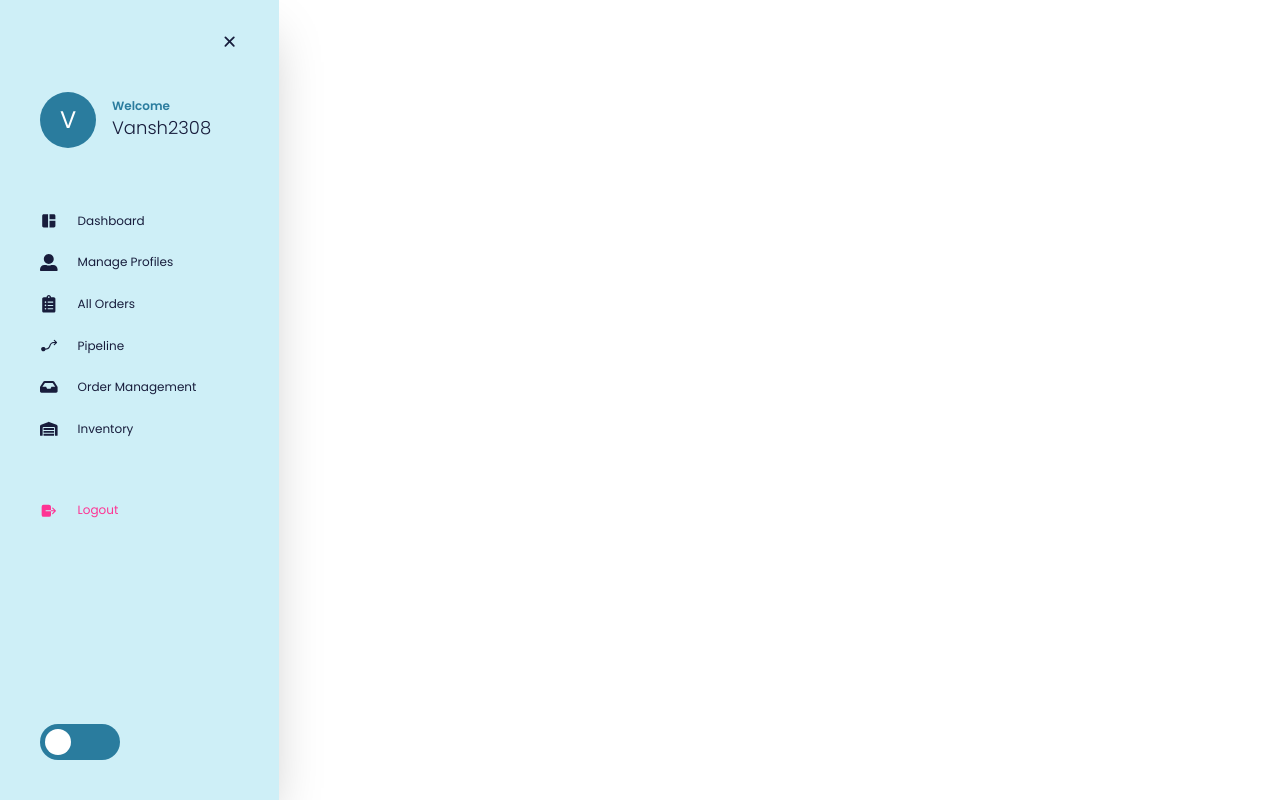
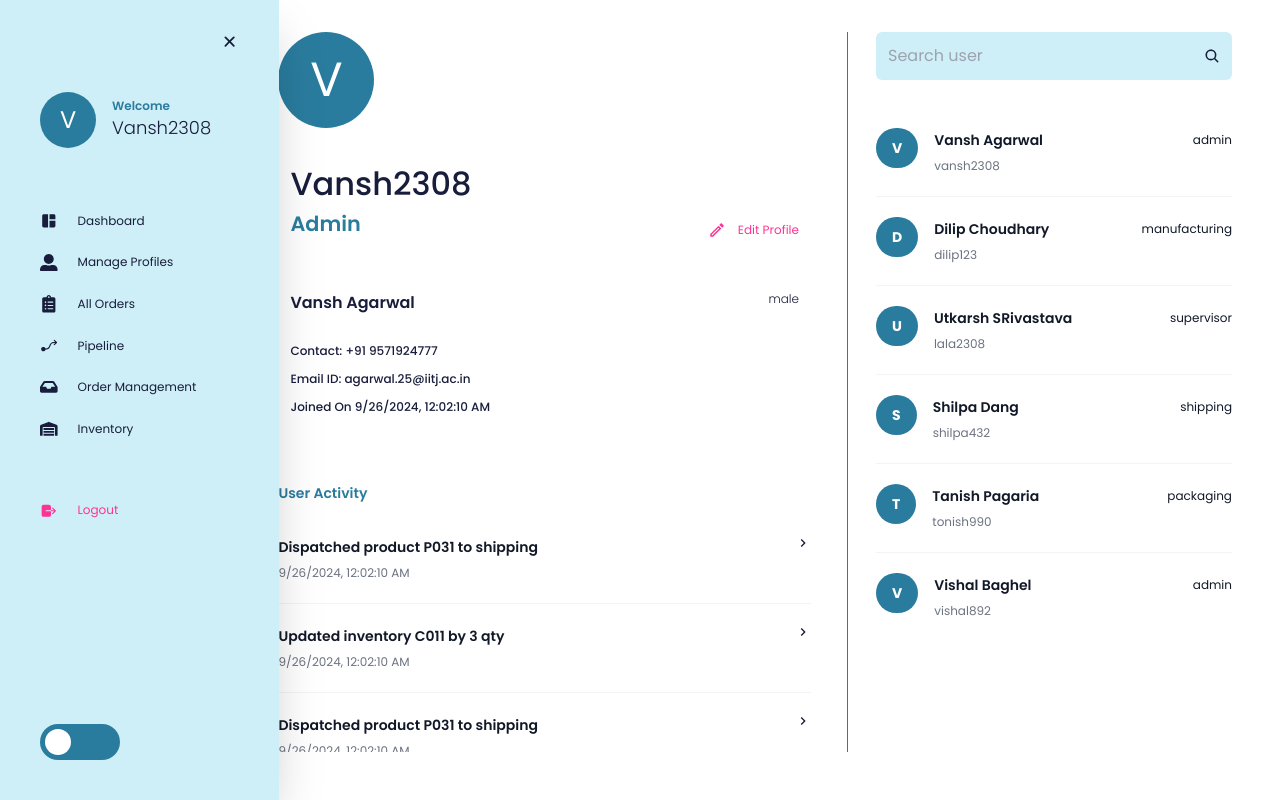
Before and after one commit to vansh2308/sgh-automation, a React (Vite) app in the folder client/: page /user/1/profiles in a window 1280 px wide. Built offline with nearby package versions, Linux system fonts and the light colour scheme; a web font is replaced by a local one.

Commit message:
Biuld Profile Page, Recent User activity & user search filter

```diff
--- a/client/src/app/store.ts
+++ b/client/src/app/store.ts
@@ -4,11 +4,13 @@ import { configureStore } from '@reduxjs/toolkit'
 
 import loginFormDisplayReducer from '../features/loginFormDisplaySlice'
 import themeReducer from '../features/themeSlice'
+import userReducer from '../features/userSlice'
 
 export const store = configureStore({
   reducer: {
     loginFormDisplay: loginFormDisplayReducer,
-    theme: themeReducer
+    theme: themeReducer,
+    user: userReducer
   }
 })
 
--- /dev/null
+++ b/client/src/components/ProfileDisplay.tsx
@@ -0,0 +1,80 @@
+import { useSelector } from "react-redux"
+import { RootState } from "../app/store"
+import { act, useState } from "react"
+import { MdOutlineEdit } from "react-icons/md";
+import { userType } from "../types";
+import { MdOutlineKeyboardArrowRight } from "react-icons/md";
+import { Link } from "react-router-dom";
+
+
+export default function ProfileDisplay({ username }: { username?: string }) {
+    const currentUser = useSelector((state: RootState) => state.user.value)
+    const [user, setUser] = useState(currentUser)
+    // WIP: Wire up search user
+
+    return (
+        <div className="h-full flex-1 pl-[18vw] overflow-y-scroll">
+            <div className="aspect-square w-24 text-semibold text-[3rem] rounded-full bg-blue-2 flex items-center justify-center text-white dark:text-white-dark dark:bg-blue-2-dark mb-5">
+                {user.name[0].toUpperCase()}
+            </div>
+
+            <div className="flex justify-between items-end p-3">
+                <div className="flex-col gap-3">
+                    <h2 className="text-[2rem] font-medium capitalize"> {user.username} </h2>
+                    <span className="capitalize text-blue-2 dark:text-blue-2-dark font-semibold text-[1.3rem]"> {user.role} </span>
+                </div>
+
+                <button className="flex gap-3 items-center text-pink text-xs cursor-pointer">
+                    <MdOutlineEdit className="text-lg" />
+                    Edit Profile
+                </button>
+            </div>
+
+            <div className="p-3 mt-7 w-full">
+                <div className="flex justify-between w-full">
+                    <span className="font-semibold"> {user.name} </span>
+                    <span className="font-light text-xs"> {user.gender} </span>
+                </div>
+
+                <p className="mt-7 text-xs font-medium">Contact: {user.contact}</p>
+                <p className="mt-3 text-xs font-medium">Email ID: {user.email}</p>
+                <p className="mt-3 text-xs font-medium">Joined On {user.dateJoined.toLocaleString()}</p>
+            </div>
+
+
+            <h3 className="font-semibold text-sm mt-14 mb-3 dark:text-blue-2-dark text-blue-2"> User Activity </h3>
+            <UserActivity user={user} />
+
+        </div>
+    )
+}
+
+
+
+
+
+
+function UserActivity({ user }: { user: userType }) {
+    return (
+        <ul role="list" className="divide-y divide-gray-100">
+            {user.activities?.map((activity, key) => (
+                <li key={key} className="flex justify-between gap-x-6 py-5">
+                    <div className="flex min-w-0 gap-x-4">
+
+                        <div className="min-w-0 flex-auto">
+
+                            <p className="text-sm font-semibold leading-6 text-gray-900 dark:text-white">{activity.headline}</p>
+
+                            <p className="mt-1 truncate text-xs leading-5 text-gray-500">{activity.timestamp.toLocaleString()}</p>
+                        </div>
+                    </div>
+                    <div className="hidden shrink-0 sm:flex sm:flex-col sm:items-end">
+                        <Link to={activity.link}>
+                            <MdOutlineKeyboardArrowRight />
+                        </Link>
+                    </div>
+                </li>
+            ))}
+        </ul>
+    )
+}
--- /dev/null
+++ b/client/src/features/userSlice.ts
@@ -0,0 +1,58 @@
+
+import { createSlice } from '@reduxjs/toolkit'
+import type { PayloadAction } from '@reduxjs/toolkit'
+import { userType } from '../types'
+
+
+export interface user {
+  value: userType
+}
+
+
+const initialState: user = {
+  value: {
+    name: "Vansh Agarwal",
+    username: "vansh2308",
+    dateJoined: new Date(),
+    gender: "male",
+    role: "admin",
+    email: "agarwal.25@iitj.ac.in",
+    contact: "+91 9571924777",
+    activities: [
+      {
+        headline: "Dispatched product P031 to shipping",
+        link: "/user/:userId/pipeline/:orderId",
+        timestamp: new Date()
+      },
+      {
+        headline: "Updated inventory C011 by 3 qty",
+        link: "/user/:userId/inventory",
+        timestamp: new Date()
+      },
+      {
+        headline: "Dispatched product P031 to shipping",
+        link: "/user/:userId/pipeline/:orderId",
+        timestamp: new Date()
+      },
+      {
+        headline: "Dispatched product P031 to shipping",
+        link: "/user/:userId/pipeline/:orderId",
+        timestamp: new Date()
+      },
+    ]
+  },
+}
+
+
+export const userSlice = createSlice({
+  name: 'user',
+  initialState,
+  reducers: {
+    setUser: (state, action) => {
+        state.value = action.payload
+    }
+  }
+})
+
+export const { setUser } = userSlice.actions
+export default userSlice.reducer
--- a/client/src/pages/Profiles.tsx
+++ b/client/src/pages/Profiles.tsx
@@ -1,9 +1,143 @@
+import ProfileDisplay from "../components/ProfileDisplay"
+import { IoSearch } from "react-icons/io5";
+import { userType } from "../types";
+import { useEffect, useState } from "react";
 
 
-export default function Profiles(){
-    return(
-        <div>
-            Profiles
+
+const allUsers: userType[] = [
+    {
+        name: "Vansh Agarwal",
+        username: "vansh2308",
+        dateJoined: new Date(),
+        gender: "male",
+        role: "admin",
+        email: "agarwal.25@iitj.ac.in",
+        contact: "+91 9571924777",
+        activities: []
+    },
+    {
+        name: "Dilip Choudhary",
+        username: "dilip123",
+        dateJoined: new Date(),
+        gender: "male",
+        role: "manufacturing",
+        email: "dilip.25@iitj.ac.in",
+        contact: "+91 9571924123",
+        activities: []
+    },
+    {
+        name: "Utkarsh SRivastava",
+        username: "lala2308",
+        dateJoined: new Date(),
+        gender: "male",
+        role: "supervisor",
+        email: "lala.25@iitj.ac.in",
+        contact: "+91 9571923237",
+        activities: []
+    },
+    {
+        name: "Shilpa Dang",
+        username: "shilpa432",
+        dateJoined: new Date(),
+        gender: "female",
+        role: "shipping",
+        email: "shilpa.25@iitj.ac.in",
+        contact: "+91 95719247122",
+        activities: []
+    },
+    {
+        name: "Tanish Pagaria",
+        username: "tonish990",
+        dateJoined: new Date(),
+        gender: "male",
+        role: "packaging",
+        email: "pagaria.25@iitj.ac.in",
+        contact: "+91 9571924233",
+        activities: []
+    },
+    {
+        name: "Vishal Baghel",
+        username: "vishal892",
+        dateJoined: new Date(),
+        gender: "male",
+        role: "admin",
+        email: "baghel.25@iitj.ac.in",
+        contact: "+91 9571924777",
+        activities: []
+    },
+]
+
+export default function Profiles() {
+    const [query, setQuery] = useState("")
+    const [userList, setUserList] = useState(allUsers)
+
+    const handleChange = (e: React.ChangeEvent<HTMLInputElement>) => {
+        setQuery(e.target.value.toLowerCase());
+        console.log(query)
+
+        if(query.length == 1){
+            console.log("here")
+            setUserList(allUsers);
+            return;
+        }
+        setUserList(userList.filter((user) => {
+            return(
+                user.name.toLowerCase().includes(query) || user.username.includes(query)
+            )
+        }))
+    }
+
+
+    return (
+        <div className="w-full h-full overflow-x-hidden overflow-y-scroll flex gap-9 ">
+            <ProfileDisplay />
+
+            <div className="min-w-fit w-[25vw] h-full border-l-[1px] border-l-blue-2  dark:border-l-blue-2-dark pl-7">
+                <div className="w-full flex text-white-dark dark:text-white bg-blue-1 dark:bg-blue-1-dark items-center p-3 rounded-md overflow-hidden">
+                    <input type="text" placeholder="Search user" className="w-full focus:outline-none text-white-dark dark:text-white bg-blue-1 dark:bg-blue-1-dark" onChange={handleChange} />
+
+                    <button onClick={() => { }}>
+                        <IoSearch />
+                    </button>
+                </div>
+
+                <UsersList userList = {userList} />
+            </div>
         </div>
     )
 }
+
+
+
+
+
+
+function UsersList({userList}: {userList: userType[]}) {
+    return (
+        <ul role="list" className="divide-y divide-gray-100 mt-7">
+            {userList.map((user) => (
+
+                <li key={user.email}
+                    className="flex justify-between gap-x-6 py-5 cursor-pointer"
+                    onClick={() => { console.log(user.email) }}
+                >
+
+                    <div className="flex min-w-0 gap-x-4">
+
+                        <div className="rounded-full aspect-square bg-blue-2 dark:bg-blue-2-dark p-4 flex items-center justify-center h-10 text-sm font-bold text-white dark:text-white-dark">
+                            {user.name[0].toUpperCase()}
+                        </div>
+                        <div className="min-w-0 flex-auto">
+                            <p className="text-sm font-semibold leading-6 text-gray-900 dark:text-white">{user.name}</p>
+                            <p className="mt-1 truncate text-xs leading-5 text-gray-500">{user.username}</p>
+                        </div>
+                    </div>
+                    <div className="hidden shrink-0 sm:flex sm:flex-col sm:items-end">
+                        <p className="text-xs leading-6 text-gray-900 dark:text-white">{user.role}</p>
+                    </div>
+                </li>
+            ))}
+        </ul>
+    )
+}
--- a/client/src/types.ts
+++ b/client/src/types.ts
@@ -43,6 +43,8 @@ export type registerFormData = {
     password: string;
     confirmPassword: string;
     dateJoined: string;
+    email?: string,
+    contact: string,
     gender: 'male' | 'female';
     role: "admin" | "supervisor" | "manufacturing" | "repair" | "polish" | "check" | "shipping" | "packaging"
 };
@@ -57,8 +59,11 @@ export type registerFormFieldProps = {
 };
 
 
-export type registerFormValidFieldNames = "name" | "username" | "password" | "confirmPassword" | "dateJoined" | "gender" | "role";
+export type registerFormValidFieldNames = "name" | "username" | "password" | "confirmPassword" | "dateJoined" | "gender" | "role" | "email" | "contact";
 
+const phoneRegex = new RegExp(
+    /^([+]?[\s0-9]+)?(\d{3}|[(]?[0-9]+[)])?([-]?[\s]?[0-9])+$/
+);
 
 
 export const registerFormSchema: ZodType<registerFormData> = z
@@ -71,6 +76,10 @@ export const registerFormSchema: ZodType<registerFormData> = z
             .max(20, { message: "Password is too long" }),
         confirmPassword: z.string(),
         dateJoined: z.string().date(),
+        email: z.string()
+            .min(1, { message: "This field has to be filled." })
+            .email("This is not a valid email."),
+        contact: z.string().regex(phoneRegex, 'Invalid Number!'),
         gender: z.enum(["male", "female"]),
         role: z.enum(["admin", "supervisor", "manufacturing", "repair", "polish", "check", "shipping", "packaging"])
 
@@ -78,3 +87,27 @@ export const registerFormSchema: ZodType<registerFormData> = z
         message: "Passwords do not match",
         path: ["confirmPassword"], // path of error
     });
+
+
+
+
+
+// User type
+export type userType = {
+    name: string,
+    username: string,
+    dateJoined: Date,
+    gender: "male" | "female",
+    role: "admin" | "supervisor" | "manufacturing" | "repair" | "polish" | "check" | "shipping" | "packaging",
+    email: string,
+    contact: string,
+    activities?: activityType[]
+
+}
+
+
+export type activityType = {
+    headline: string,
+    link: string,
+    timestamp: Date
+}
```
